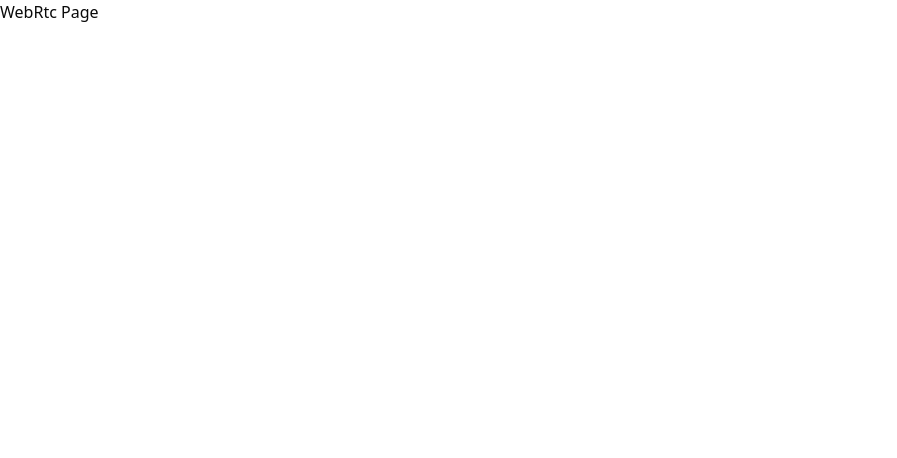
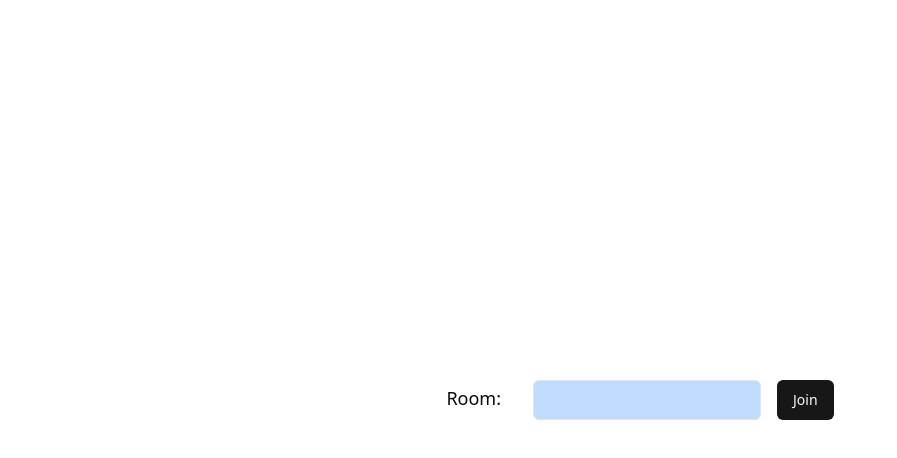
Before and after one commit to LimDragonIron/webrtc-fullstack, a Next.js app in the folder client/: page /webrtc in a window 1280 px wide. Shown: the top 458 px of the page, without its empty margins (0-897 px from the left). Built offline with nearby package versions, Linux system fonts and the light colour scheme.

Commit message:
Modify - WebRtc DisConnection

```diff
--- a/client/src/app/(app)/webrtc/[chat]/page.tsx
+++ b/client/src/app/(app)/webrtc/[chat]/page.tsx
@@ -19,7 +19,7 @@ const ChatPage = () => {
     const pathname = usePathname()
     const userMediaStream = useCreateMediaStream(localVideoRef);
     const { connectedUsers, shareScreen, cancelScreenSharing, isScreenShared } = useStartPeerSession(
-        pathname.split('/')[1],
+        pathname.split('/')[2],
         userMediaStream,
         localVideoRef,
         "tokenisTesting"
@@ -41,8 +41,8 @@ const ChatPage = () => {
     }
 
     return (
-        <div className='container'>
-            <div className='' ref={mainRef}>
+        <div className=' min-h-screen flex-col flex justify-center items-center'>
+            <div className=' m-0 flex justify-center items-center h-full bg-chat-main' ref={mainRef}>
                 <div className='flex justify-center flex-wrap w-calc-width' ref={galleryRef}>
                     <LocalVideo ref={localVideoRef} autoPlay playsInline muted />
                     {
--- a/client/src/app/(app)/webrtc/page.tsx
+++ b/client/src/app/(app)/webrtc/page.tsx
@@ -1,18 +1,47 @@
 "use client"
 
+import { Button } from '@/components/ui/button';
+import { Input } from '@/components/ui/input';
+import { Label } from '@/components/ui/label';
 import { useSocket } from '@/providers/SocketProvider';
+import { useRouter } from 'next/navigation';
 import React, { useEffect, useRef, useState } from 'react';
 
 export interface WebRtcChatPageProps {
 
 }
 const WebRtcChatPage = () => {
-    const { socket } = useSocket()
-    console.log("this Web Rtc Main")
-    console.log(socket)
+    const router = useRouter()
+    const inputRef = useRef<HTMLInputElement|null>(null);
+    const joinRoom = () => {
+        if(inputRef.current != null){
+            router.push(`webrtc/${inputRef.current.value}`)
+        }
+    }
     return (
-        <div>
-            WebRtc Page
+        <div className='min-h-screen flex flex-col justify-center items-center'>
+            <div className="relative flex items-center justify-center
+                md:ml-0
+                md:flex-col
+                md:items-start
+                md:justify-start
+                md:z-inherit"
+            >
+                <div className='flex gap-4 bg-white'>
+                    <Label className='pt-1 pr-4 text-lg'>
+                        Room:
+                    </Label>
+                    <Input
+                    className='bg-blue-200 text-white text-lg'
+                    ref={inputRef}
+                    type="text"
+                    />
+                    <Button
+                    className=''
+                    onClick={()=> joinRoom()}
+                    >Join</Button>
+                </div>
+            </div>
         </div>
     );
 }
--- a/client/tailwind.config.ts
+++ b/client/tailwind.config.ts
@@ -49,7 +49,10 @@ export default {
   				'3': 'hsl(var(--chart-3))',
   				'4': 'hsl(var(--chart-4))',
   				'5': 'hsl(var(--chart-5))'
-  			}
+  			},
+			chat: {
+				main: "#1c1c1e"
+			}
   		},
 		width: {
 		'calc-width': 'calc(var(--width) * var(--cols))',
```
Also changed, not shown: 2 other files (tests, documents, lock files or other folders).
